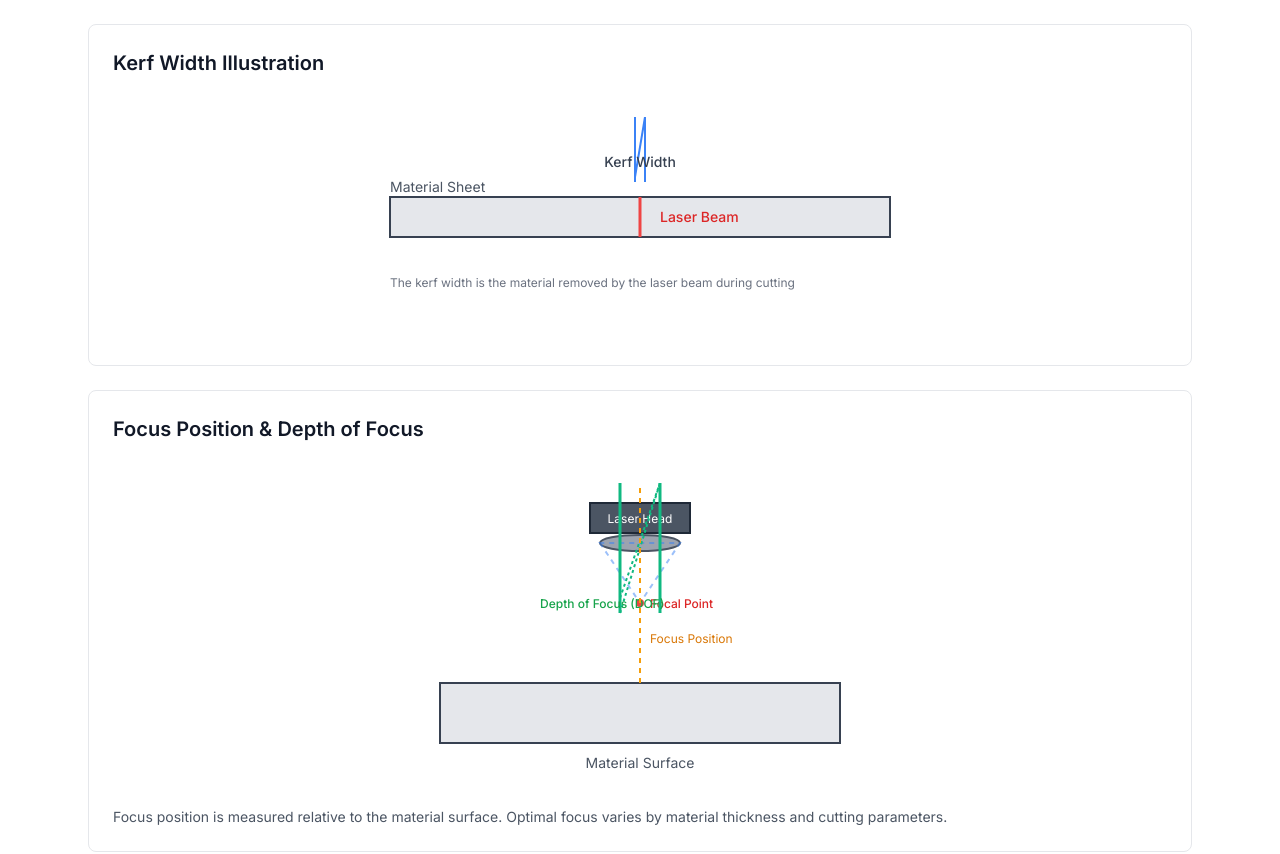
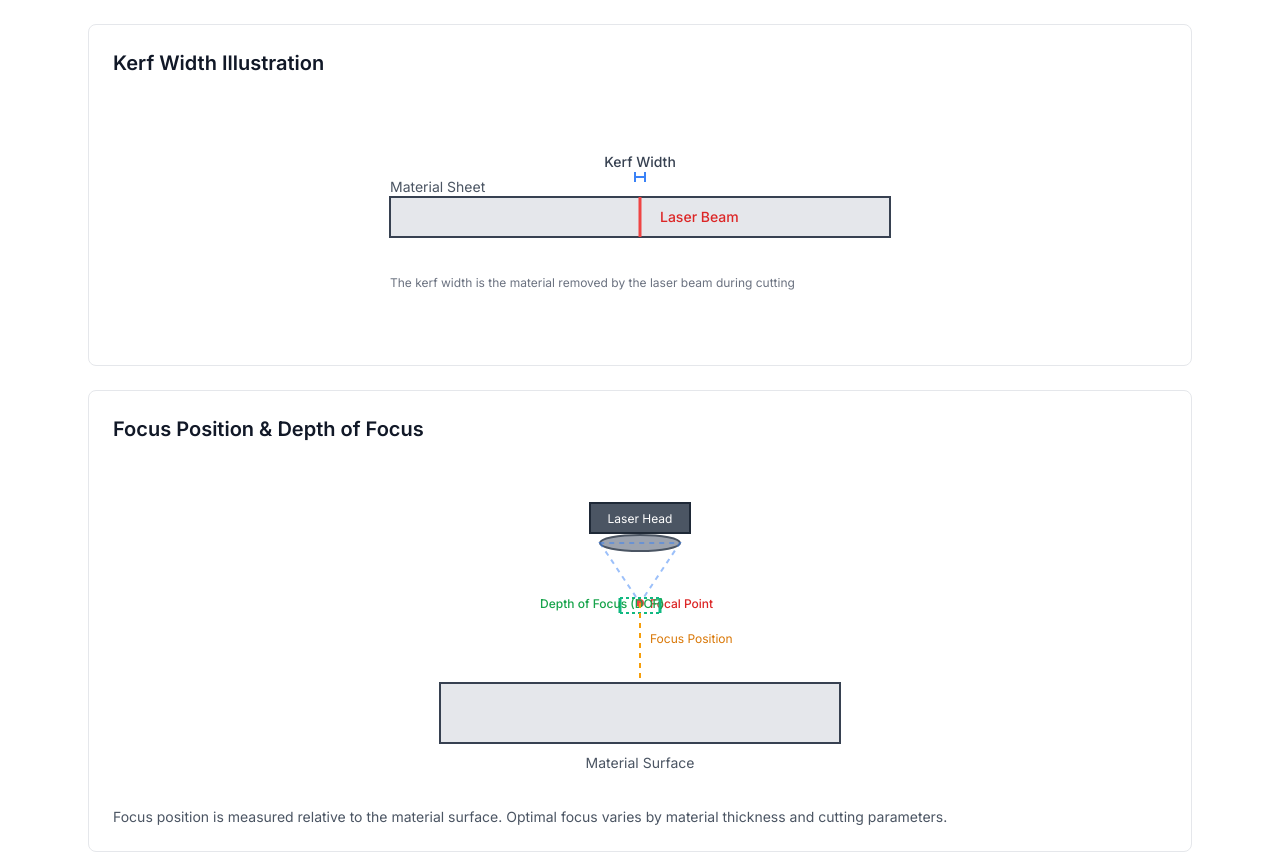
Before and after one commit to kevinaugment/LaserSpecHub, a Next.js app: page /guides/glossary in a window 1280 px wide. Shown: the part 10629-11483 px from the top of the page. Built offline with nearby package versions, Linux system fonts and the light colour scheme; no server answers.

Commit message:
修复构建错误: glossary页面SVG重复props和reports layout组件
- 修复glossary/page.tsx中SVG line元素的重复y1/y2属性
- 修复reports/layout.tsx缺失的default export
- 构建测试通过

```diff
--- a/app/guides/glossary/page.tsx
+++ b/app/guides/glossary/page.tsx
@@ -569,9 +569,9 @@ export default function GlossaryPage() {
                     {/* Cut line */}
                     <line x1="300" y1="80" x2="300" y2="120" stroke="#ef4444" strokeWidth="3" />
                     {/* Kerf width */}
-                    <line x1="295" y1="60" x2="305" y1="60" stroke="#3b82f6" strokeWidth="2" />
-                    <line x1="295" y1="55" x2="295" y1="65" stroke="#3b82f6" strokeWidth="2" />
-                    <line x1="305" y1="55" x2="305" y1="65" stroke="#3b82f6" strokeWidth="2" />
+                    <line x1="295" y1="60" x2="305" y2="60" stroke="#3b82f6" strokeWidth="2" />
+                    <line x1="295" y1="55" x2="295" y2="65" stroke="#3b82f6" strokeWidth="2" />
+                    <line x1="305" y1="55" x2="305" y2="65" stroke="#3b82f6" strokeWidth="2" />
                     <text x="300" y="50" textAnchor="middle" className="text-sm fill-gray-700 font-medium">
                       Kerf Width
                     </text>
@@ -615,13 +615,13 @@ export default function GlossaryPage() {
                     <rect x="100" y="200" width="400" height="60" fill="#e5e7eb" stroke="#374151" strokeWidth="2" />
                     <text x="300" y="285" textAnchor="middle" className="text-sm fill-gray-600">Material Surface</text>
                     {/* DOF range */}
-                    <line x1="280" y1="115" x2="280" y1="130" stroke="#10b981" strokeWidth="3" />
-                    <line x1="320" y1="115" x2="320" y1="130" stroke="#10b981" strokeWidth="3" />
-                    <line x1="280" y1="115" x2="320" y1="115" stroke="#10b981" strokeWidth="2" strokeDasharray="3,3" />
-                    <line x1="280" y1="130" x2="320" y1="130" stroke="#10b981" strokeWidth="2" strokeDasharray="3,3" />
+                    <line x1="280" y1="115" x2="280" y2="130" stroke="#10b981" strokeWidth="3" />
+                    <line x1="320" y1="115" x2="320" y2="130" stroke="#10b981" strokeWidth="3" />
+                    <line x1="280" y1="115" x2="320" y2="115" stroke="#10b981" strokeWidth="2" strokeDasharray="3,3" />
+                    <line x1="280" y1="130" x2="320" y2="130" stroke="#10b981" strokeWidth="2" strokeDasharray="3,3" />
                     <text x="200" y="125" className="text-xs fill-green-600 font-medium">Depth of Focus (DOF)</text>
                     {/* Focus position indicator */}
-                    <line x1="300" y1="120" x2="300" y1="200" stroke="#f59e0b" strokeWidth="2" strokeDasharray="5,5" />
+                    <line x1="300" y1="120" x2="300" y2="200" stroke="#f59e0b" strokeWidth="2" strokeDasharray="5,5" />
                     <text x="310" y="160" className="text-xs fill-amber-600">Focus Position</text>
                   </svg>
                 </div>
--- a/app/guides/reports/layout.tsx
+++ b/app/guides/reports/layout.tsx
@@ -13,3 +13,11 @@ export const metadata: Metadata = generatePageMetadata({
     'laser industry report',
   ],
 });
+
+export default function ReportsLayout({
+  children,
+}: {
+  children: React.ReactNode;
+}) {
+  return <>{children}</>;
+}
```
